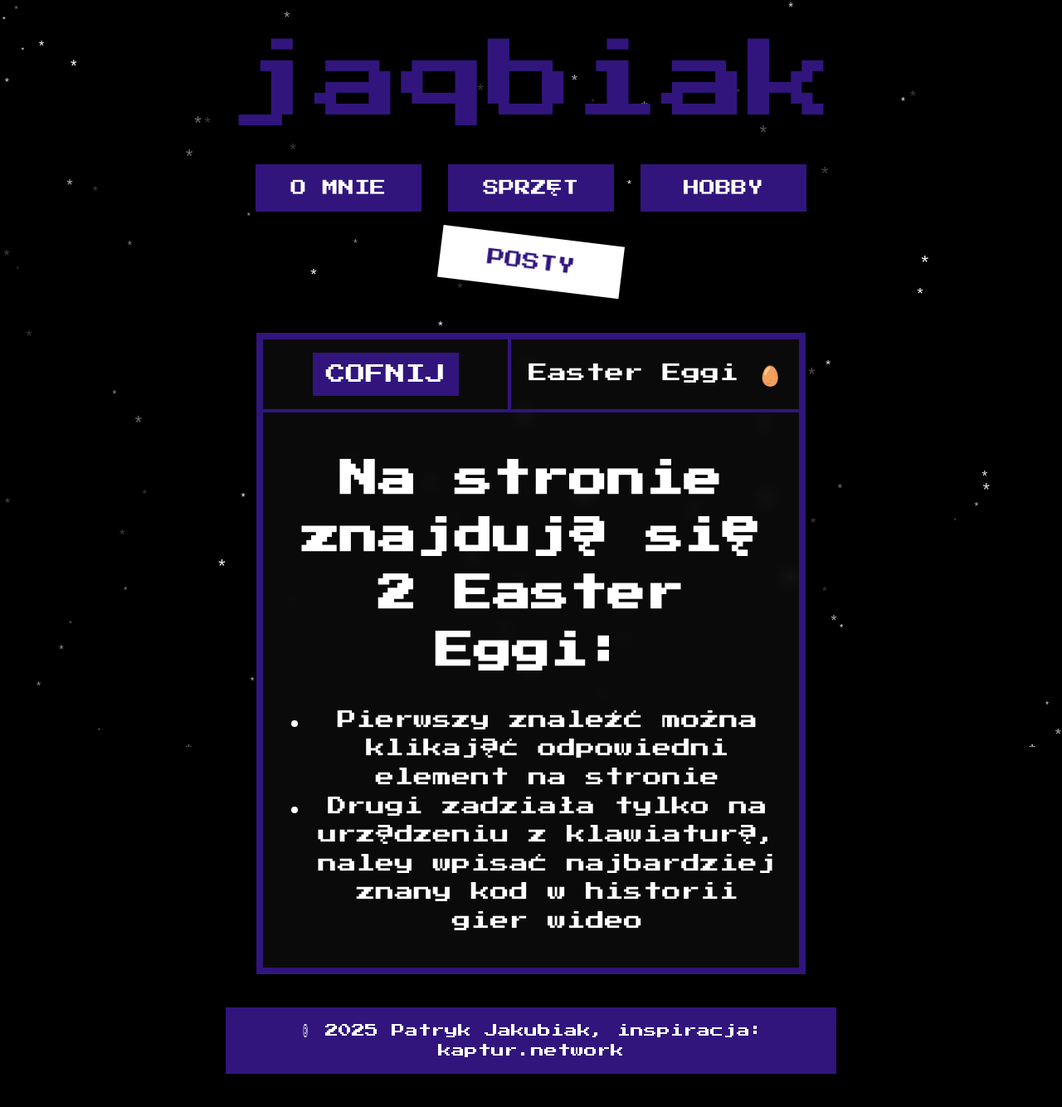
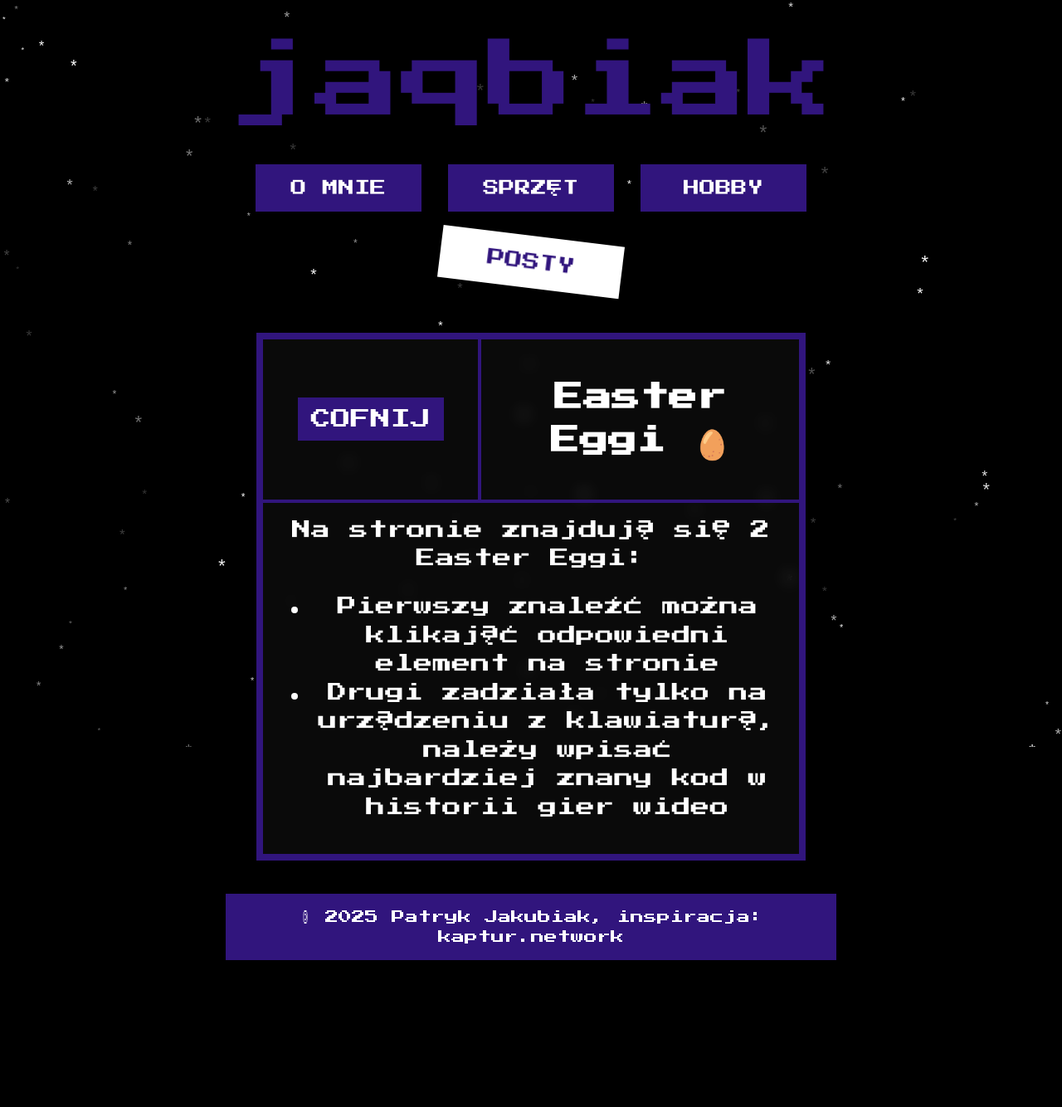
Before and after one commit to jaQbiak/jaqbiak, a Jekyll site: the page built from _posts/2025-08-05-easter-eggi-🥚.md, in a window 1280 px wide. Shown: the whole page at 83% size. Built offline with Jekyll 4.4.1, drawn with Linux system fonts in a browser that asks for light colours; nearby versions of some CDN libraries; after the commit the page ends 1197 px from its top, so only the background shows below that.

Commit message:
update headers in posts

```diff
--- a/_posts/2025-08-05-easter-eggi-🥚.md
+++ b/_posts/2025-08-05-easter-eggi-🥚.md
@@ -8,14 +8,14 @@ nav_active: posts
 <div id="content">
     <table>
         <tr>
-            <td><a href="/posts" id="back">COFNIJ</a></td><td>Easter Eggi 🥚</td>
+            <td><a href="/posts" id="back">COFNIJ</a></td><td><h2>Easter Eggi 🥚</h2></td>
         </tr>
         <tr>
             <td colspan="2" style="padding: 1rem;">
-                <h1>Na stronie znajdują się 2 Easter Eggi:</h1>
+                Na stronie znajdują się 2 Easter Eggi:
                 <ul>
                     <li>Pierwszy znaleźć można klikająć odpowiedni element na stronie</li>
-                    <li>Drugi zadziała tylko na urządzeniu z klawiaturą, naley wpisać najbardziej znany kod w historii gier wideo</li>
+                    <li>Drugi zadziała tylko na urządzeniu z klawiaturą, należy wpisać najbardziej znany kod w historii gier wideo</li>
                 </ul>
             </td>
         </tr>
```
Also changed, not shown: _posts/2025-07-24-pierwszy-post-👾.md (+2 -2 lines), _posts/2025-07-31-pierwszy-film-🎥.md (+2 -2 lines).
